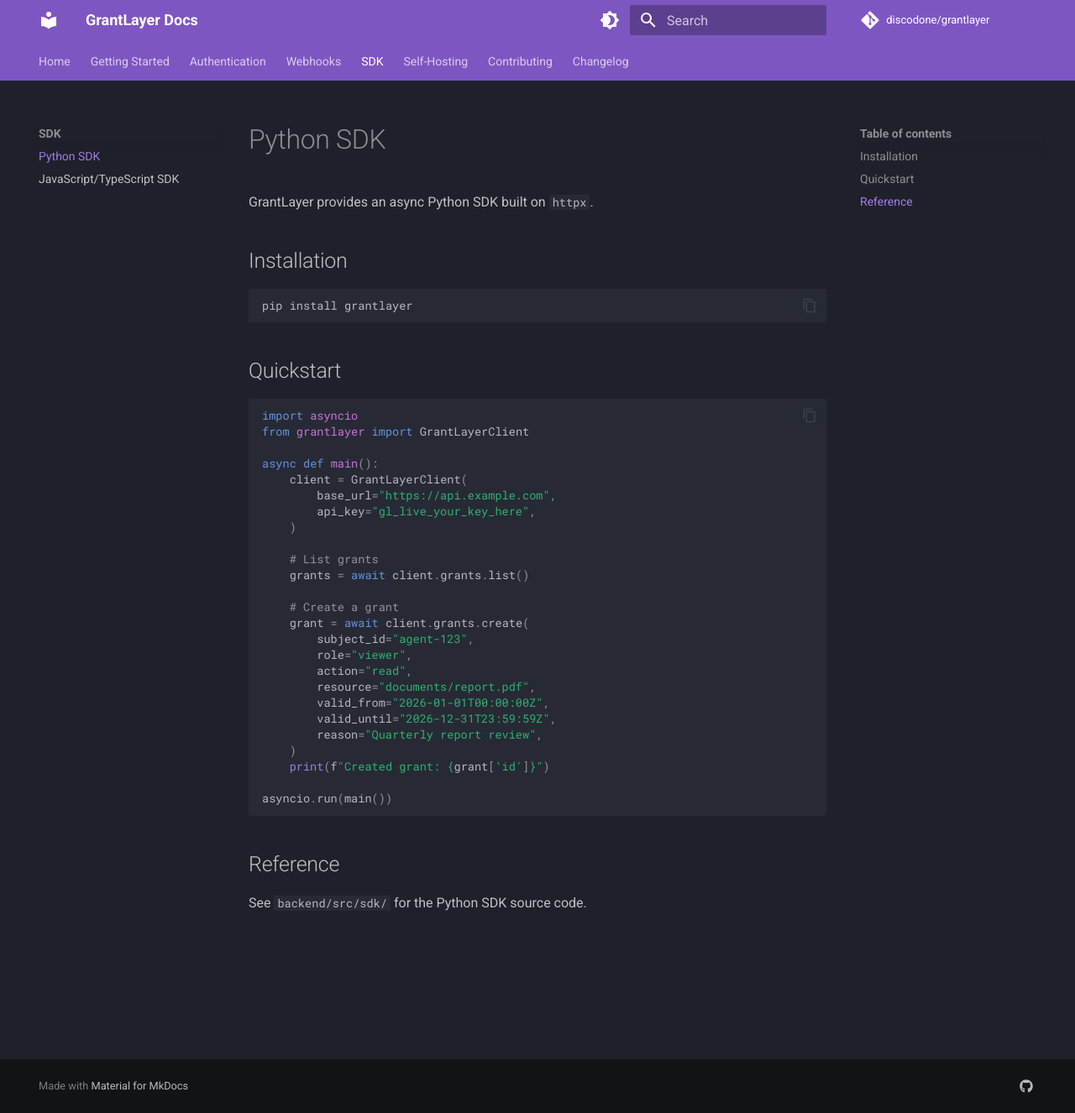
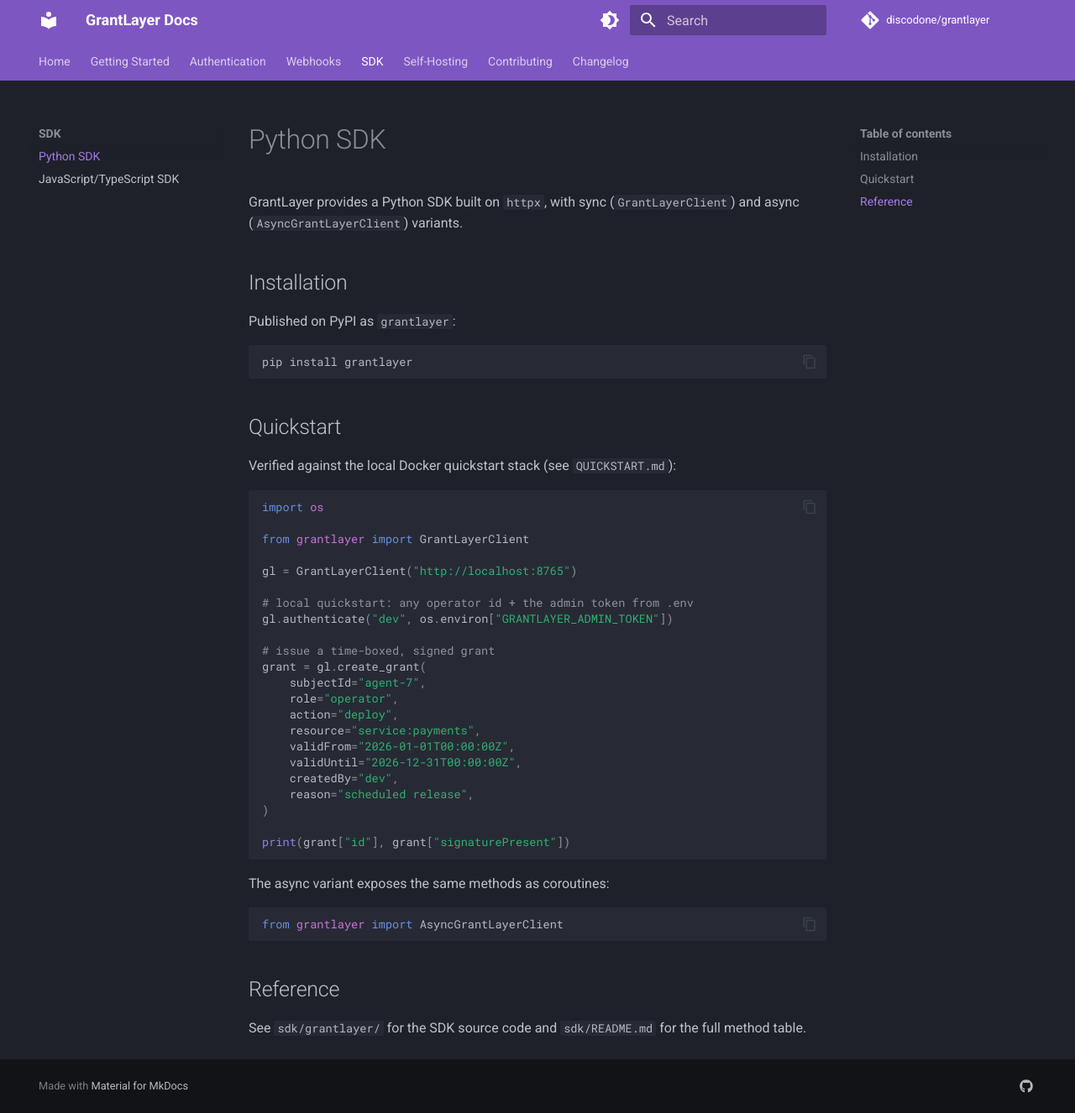
Before and after one commit to discodone/grantlayer, an MkDocs documentation site: the page built from docs/sdk-python.md, in a window 1280 px wide and 1326 px high. Shown: the whole window at 84% size. Built offline with MkDocs 1.6.1 and Material for MkDocs 9.7.7, drawn with Linux system fonts in a browser that asks for light colours; comment, search, counter and statistics services are not loaded.

Commit message:
fix(gl-391): homepage sample verified end-to-end + TS SDK builds + SDK claims match installability
- site/index.html issue_grant.py sample rewritten and EMPIRICALLY verified:
  fresh venv, grantlayer 0.2.0 from PyPI, isolated Docker quickstart stack —
  the exact page sample runs and prints '<grant-id> True'. Adds the missing
  required validFrom/createdBy fields and names the real credential
  (GRANTLAYER_ADMIN_TOKEN from .env).
- sdk-js: TS2379 under exactOptionalPropertyTypes fixed (conditional
  RequestInit.body assignment) — npm run build now emits dist/ (ESM+CJS+types);
  packed tarball require()s from a CommonJS consumer. Stale revokeGrant test
  fixed to the real POST /v1/grants/{id}/revoke contract; 19/19 pass.
- Claims aligned to the asymmetric reality: Python SDK is on PyPI
  (pip install grantlayer); TypeScript SDK builds from source and is NOT on
  npm — homepage, docs page, sdk-js/README, docs/sdk-js.md all say so; the
  fictional '@grantlayer/sdk' import and the false 'generated against the
  OpenAPI contract' claim removed; docs/sdk-python.md rewritten against the
  real client API.
- Guard: TestSdkInstallabilityClaims bans registry-form npm install
  instructions while unpublished and any '@grantlayer/sdk' reference
  (RED-first proven), and pins pip install grantlayer in sdk/README.md.
- .gitignore: node_modules/

Co-Authored-By: Claude Fable 5 <noreply@anthropic.com>

````diff
--- a/docs/sdk-python.md
+++ b/docs/sdk-python.md
@@ -1,8 +1,11 @@
 # Python SDK
 
-GrantLayer provides an async Python SDK built on `httpx`.
+GrantLayer provides a Python SDK built on `httpx`, with sync
+(`GrantLayerClient`) and async (`AsyncGrantLayerClient`) variants.
 
 ## Installation
+
+Published on PyPI as `grantlayer`:
 
 ```bash
 pip install grantlayer
@@ -10,34 +13,40 @@ pip install grantlayer
 
 ## Quickstart
 
+Verified against the local Docker quickstart stack (see `QUICKSTART.md`):
+
 ```python
-import asyncio
+import os
+
 from grantlayer import GrantLayerClient
 
-async def main():
-    client = GrantLayerClient(
-        base_url="https://api.example.com",
-        api_key="gl_live_your_key_here",
-    )
+gl = GrantLayerClient("http://localhost:8765")
 
-    # List grants
-    grants = await client.grants.list()
+# local quickstart: any operator id + the admin token from .env
+gl.authenticate("dev", os.environ["GRANTLAYER_ADMIN_TOKEN"])
 
-    # Create a grant
-    grant = await client.grants.create(
-        subject_id="agent-123",
-        role="viewer",
-        action="read",
-        resource="documents/report.pdf",
-        valid_from="2026-01-01T00:00:00Z",
-        valid_until="2026-12-31T23:59:59Z",
-        reason="Quarterly report review",
-    )
-    print(f"Created grant: {grant['id']}")
+# issue a time-boxed, signed grant
+grant = gl.create_grant(
+    subjectId="agent-7",
+    role="operator",
+    action="deploy",
+    resource="service:payments",
+    validFrom="2026-01-01T00:00:00Z",
+    validUntil="2026-12-31T00:00:00Z",
+    createdBy="dev",
+    reason="scheduled release",
+)
 
-asyncio.run(main())
+print(grant["id"], grant["signaturePresent"])
+```
+
+The async variant exposes the same methods as coroutines:
+
+```python
+from grantlayer import AsyncGrantLayerClient
 ```
 
 ## Reference
 
-See `backend/src/sdk/` for the Python SDK source code.
+See `sdk/grantlayer/` for the SDK source code and `sdk/README.md` for the
+full method table.
````
Also changed, not shown: docs/sdk-js.md (+9 -1 lines), sdk-js/README.md (+15 -3 lines), site/docs/index.html, site/index.html, 4 other files.
